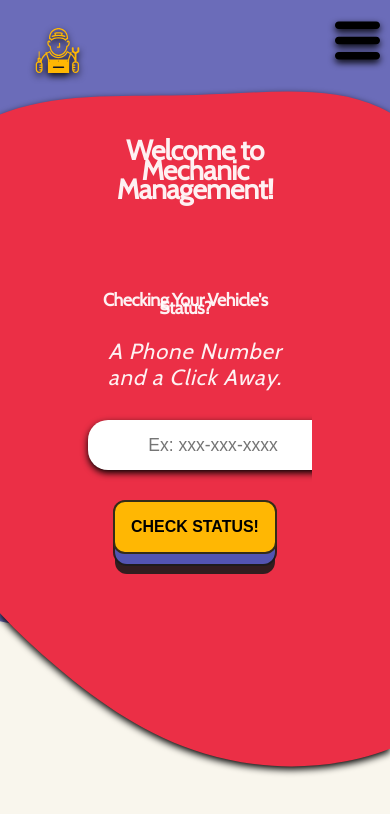
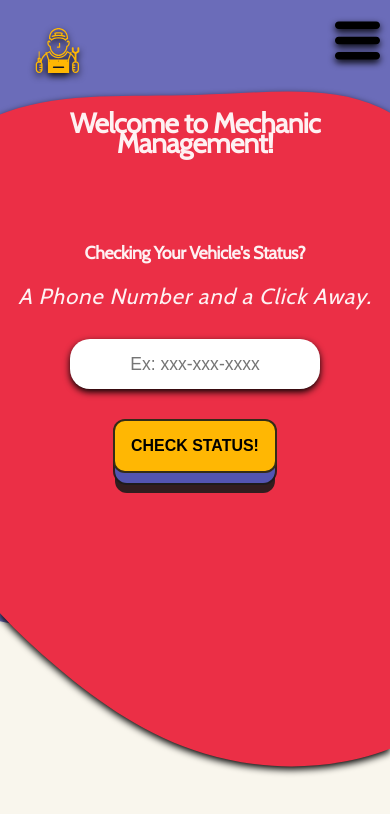
Before and after one commit to Team-Armadillo/Mechanic-Management, a React (Create React App) app in the folder client/: page / in a window 390 px wide. Shown: the top 814 px of the page. Built offline with nearby package versions, Linux system fonts and the light colour scheme.

Commit message:
Mobile responsiveness changes to home pg

```diff
--- a/client/src/components/Body/Body.css
+++ b/client/src/components/Body/Body.css
@@ -24,6 +24,7 @@ body {
     margin: 12% 20%;
     color: rgba(255, 255, 255, 0.932);
     text-align: center;
+    padding-top: 20px;
 }
 
 .paraContainer {
@@ -34,7 +35,7 @@ body {
     font-size: calc(20px + .5vw);
     font-weight: 500;
     margin-top: 15px;
-    pointer-events: none;
+    /* pointer-events: none; REMOVED TO ALLOW CLICK TO CALL AND CLICK TO EMAIL*/
 }
 
 .section-head {
@@ -59,7 +60,7 @@ body {
     margin-top: 6rem;
 }
 
-/*Mobile VIew */
+/*Mobile View */
 @media (max-width:648px) {
 
 .bodyText {
@@ -68,13 +69,9 @@ body {
     overflow:auto;
     /* border: 2px solid red; */
     padding-bottom: 10%;
+    margin: 0;
+}
 
-}
-/* .paraContainer{
-
-    overflow: auto;
-    height: 100%;
-    box-sizing: content-box; */
 
 .bodyText::-webkit-scrollbar {
     display: none;
@@ -82,8 +79,10 @@ body {
 
 .paraContainer{
     padding: 10px;
+
 }
 .section-head-2{
+width: 100%;
+}
 
 }
-}
--- a/client/src/components/CustomerForm/cf.scss
+++ b/client/src/components/CustomerForm/cf.scss
@@ -72,3 +72,14 @@ button {
     border-radius: 20px;
     font-size: calc(16px + .4vw);
 }
+// Mobile View
+@media (max-width: 648px) {
+
+
+.formContainer{
+  width: 90%;
+  margin:auto;
+
+}
+
+}
```
